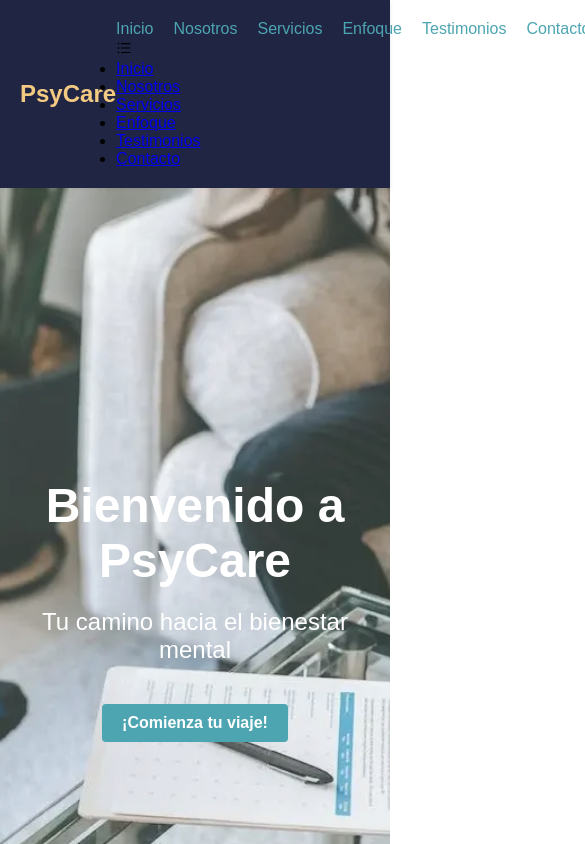
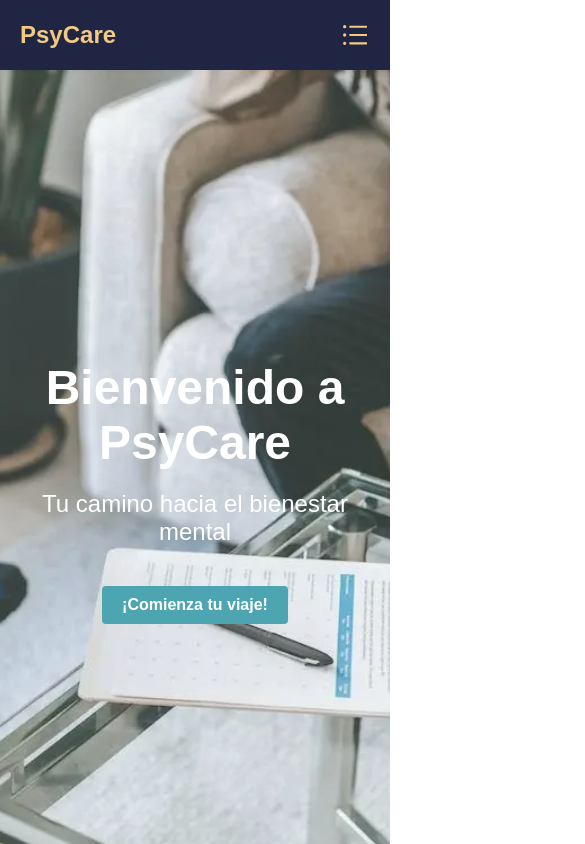
Before and after one commit to gszcode/psycare, a React (Vite) app: page / in a window 390 px wide. Shown: the top 844 px of the page, 585 px wide, since content can reach past the window. Built offline with nearby package versions, Linux system fonts and the light colour scheme.

Commit message:
estilos para navbar pequeño realizados

```diff
--- a/src/components/Header/Header.module.css
+++ b/src/components/Header/Header.module.css
@@ -5,6 +5,7 @@
   align-items: center;
   justify-content: space-between;
   box-shadow: 0 2px 4px rgba(0, 0, 0, 0.1);
+  position: relative;
 }
 
 .title {
@@ -18,17 +19,20 @@
   gap: 20px;
 }
 
-.navItem a {
+.navItem a,
+.smNavItem a {
   text-decoration: none;
   color: #4ca5b0;
   transition: color 0.3s ease;
 }
 
-.navItem a:hover {
+.navItem a:hover,
+.smNavItem a:hover {
   color: #f38e67;
 }
 
-.navItem a::after {
+.navItem a::after,
+.smNavItem a::after {
   content: '';
   display: block;
   width: 0;
@@ -40,3 +44,52 @@
 .navItem a:hover::after {
   width: 100%;
 }
+.smNavItem a:hover::after {
+  width: 15%;
+}
+
+.navIcon {
+  color: #f3ca81;
+  font-size: 30px;
+  transition: color 300ms ease;
+  cursor: pointer;
+}
+
+.navIcon:hover {
+  color: #f38e67;
+}
+
+.smNavList {
+  position: absolute;
+  left: 0;
+  bottom: -220px;
+  background-color: #212544;
+  width: 100%;
+  z-index: 99;
+  display: none;
+  flex-direction: column;
+  gap: 15px;
+  padding: 20px;
+  list-style: none;
+}
+
+.navIcon,
+.smNavList {
+  display: none;
+}
+
+.hiddenMenu {
+  display: none;
+}
+
+@media (max-width: 768px) {
+  .navList {
+    display: none;
+  }
+  .navIcon {
+    display: block;
+  }
+  .smNavList {
+    display: flex;
+  }
+}
```
